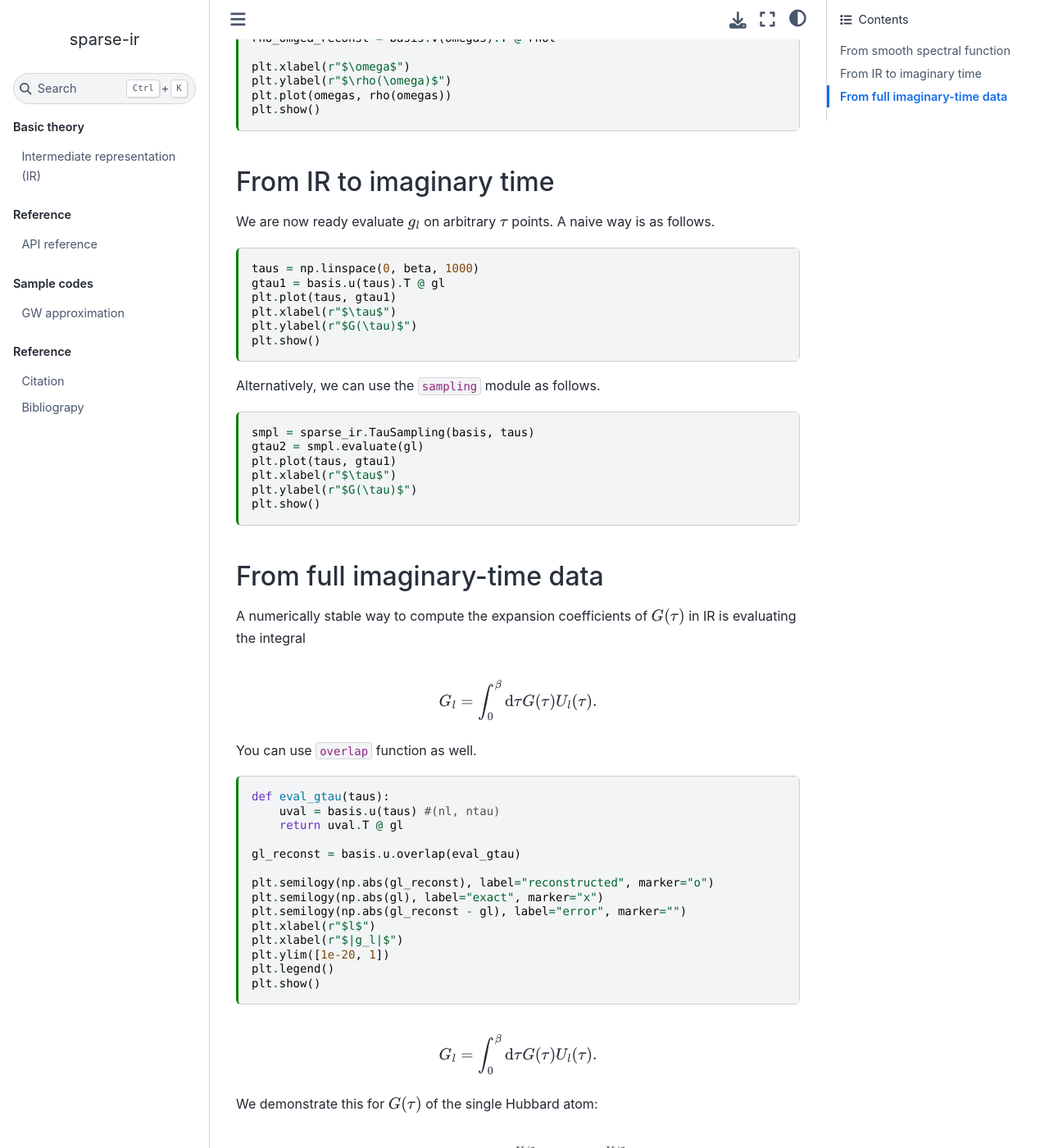
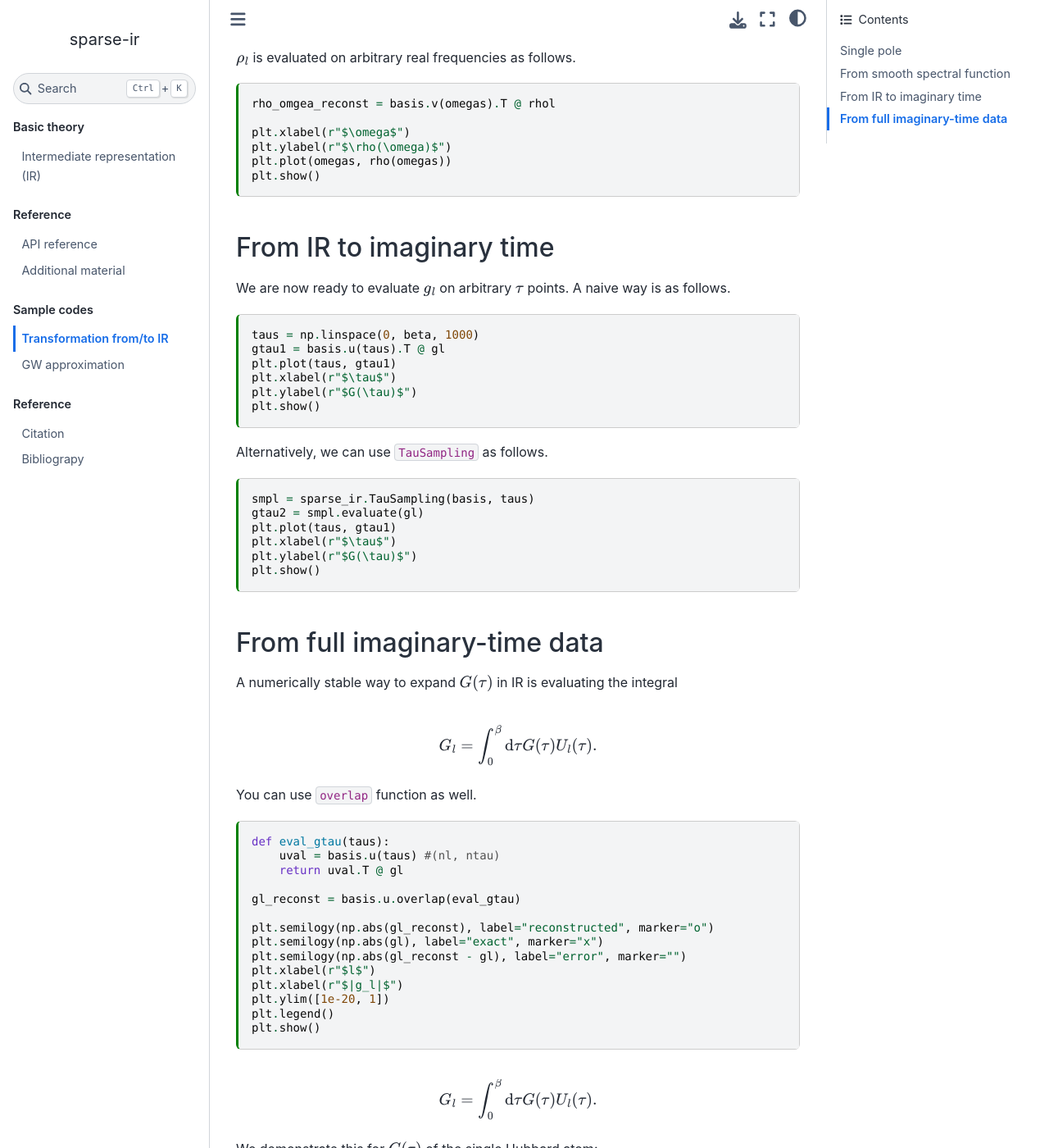
Before and after one commit to SpM-lab/sparse-ir-tutorial, a Jupyter Book: the page built from docs/transformation.md, in a window 1280 px wide and 1400 px high, scrolled down 1455 px. Shown: the whole window at 82% size. Built offline with Jupyter Book 1.0.4 settings and Sphinx 7.4.7 and the Sphinx Book theme 1.1.4, drawn with Linux system fonts in a browser that asks for light colours; pages that are not in the unit, such as notebooks, are missing from menus; some of the changed text lies outside the part shown.

Commit message:
Fixed typos

````diff
--- a/_toc.yml
+++ b/_toc.yml
@@ -8,8 +8,10 @@
 - caption: Reference
   chapters:
   - file: docs/api
+  - file: docs/additional_material
 - caption: Sample codes
   chapters:
+  - file: docs/transformation
   - file: docs/GW
 - caption: Reference
   chapters:
--- a/docs/transformation.md
+++ b/docs/transformation.md
@@ -23,6 +23,10 @@
 $$
 
 In this section, we explain how to transform numerical data to IR.
+
++++
+
+## Single pole
 
 +++
 
@@ -99,7 +103,7 @@
 
 ## From IR to imaginary time
 
-We are now ready evaluate $g_l$ on arbitrary $\tau$ points.
+We are now ready to evaluate $g_l$ on arbitrary $\tau$ points.
 A naive way is as follows.
 
 ```{code-cell} ipython3
@@ -111,7 +115,7 @@
 plt.show()
 ```
 
-Alternatively, we can use the ``sampling`` module as follows.
+Alternatively, we can use ``TauSampling`` as follows.
 
 ```{code-cell} ipython3
 smpl = sparse_ir.TauSampling(basis, taus)
@@ -124,7 +128,7 @@
 
 ## From full imaginary-time data
 
-A numerically stable way to compute the expansion coefficients of $G(\tau)$ in IR
+A numerically stable way to expand $G(\tau)$ in IR
 is evaluating the integral
 
 $$
@@ -152,6 +156,8 @@
 
 ```{code-cell} ipython3
 
+
+
 ```
 
 $$
````
Also changed, not shown: 1 other file.
